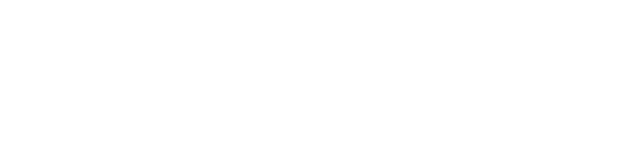
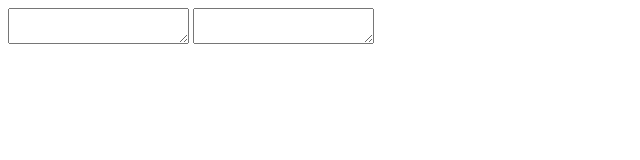
Before and after one commit to CJR85/image-comparison-slider, a plain HTML site: page index.html in a window 1280 px wide. Shown: the whole page, without its empty margins (0-640 px from the left). Drawn offline with Linux system fonts and the light colour scheme.

Commit message:
Add two textarea boxes.

```diff
--- a/index.html
+++ b/index.html
@@ -7,5 +7,10 @@
     <link rel="stylesheet" href="style.css" />
     <title>Image Comparison Slider</title>
   </head>
-  <body></body>
+  <body>
+    <div class="imgBox">
+      <textarea readonly></textarea>
+      <textarea readonly></textarea>
+    </div>
+  </body>
 </html>
```
